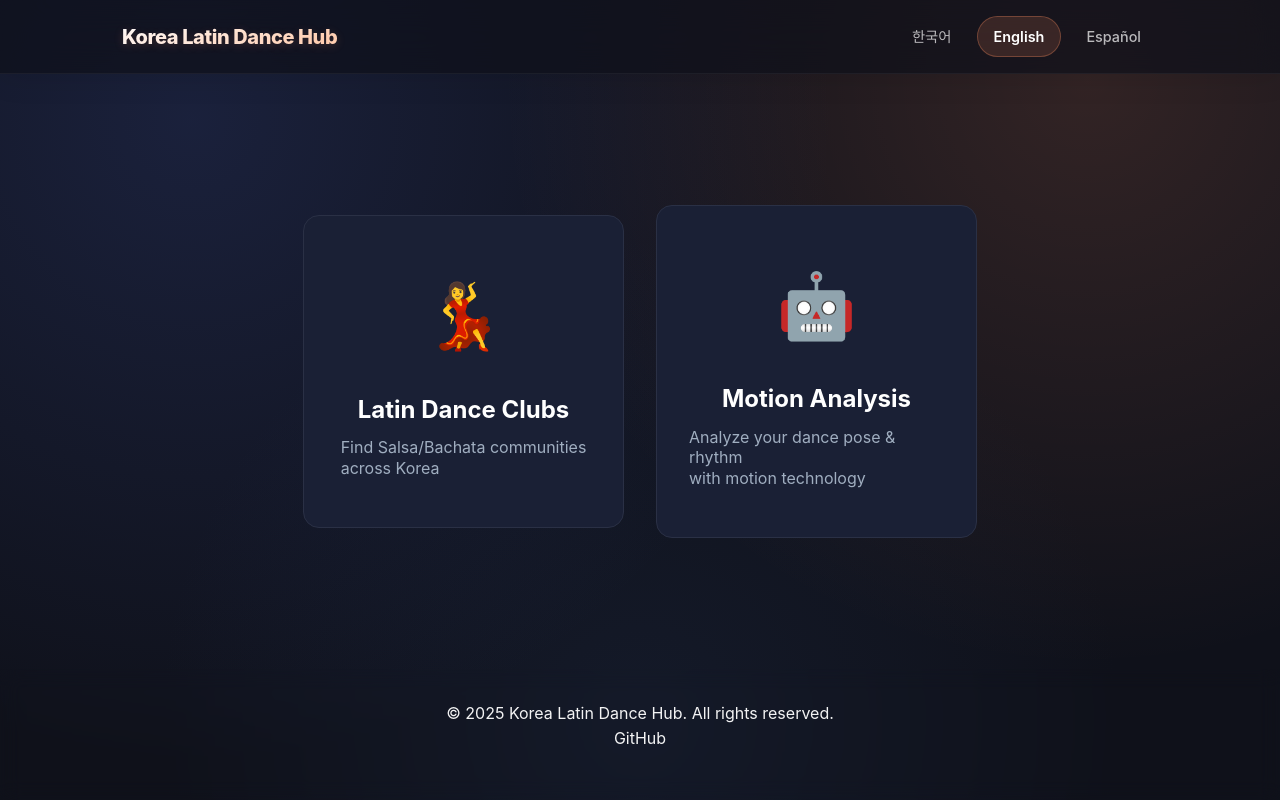
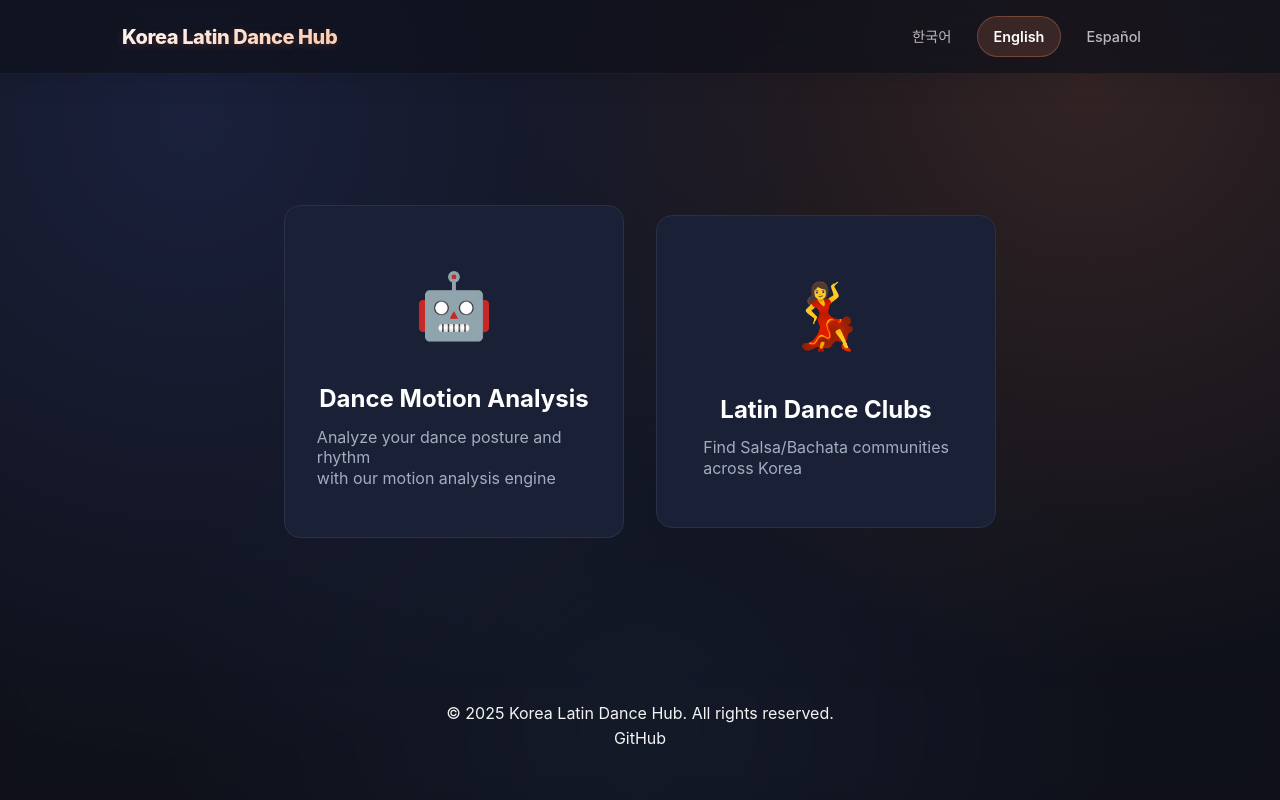
Before and after one commit to JangHyunGyu/latindance, a website: page index-en.html in a window 1280 px wide. Drawn offline with Linux system fonts and the light colour scheme; a web font is replaced by a local one.

Commit message:
style: 카드 레이아웃 및 텍스트 크기 조정으로 가독성 향상

```diff
--- a/index-en.html
+++ b/index-en.html
@@ -79,15 +79,15 @@
             justify-content: center;
             width: 100%;
             height: 100%;
-            gap: 1.5vh;
-            padding: 1vh 2rem;
+            gap: 1vh;
+            padding: 1vh 1.5rem;
             box-sizing: border-box;
         }
         .hub-card {
             background: #1a2035;
             border: 1px solid #2a3045;
             border-radius: 16px;
-            padding: 1.5vh 2rem;
+            padding: 1.5vh 1.5rem;
             width: 100%;
             max-width: 400px;
             transition: transform 0.2s, box-shadow 0.2s, border-color 0.2s;
@@ -98,7 +98,7 @@
             align-items: center;
             justify-content: center;
             flex: 1;
-            max-height: 25vh;
+            max-height: 20vh;
         }
         .hub-card:hover {
             transform: translateY(-5px);
@@ -106,18 +106,18 @@
             border-color: #e91e63;
         }
         .hub-icon {
-            font-size: 5vh;
+            font-size: 4vh;
             margin-bottom: 0.5vh;
         }
         .hub-title {
-            font-size: 2.2vh;
+            font-size: 2vh;
             font-weight: bold;
             margin-bottom: 0.5vh;
             color: #fff;
         }
         .hub-desc {
             color: #a0aec0;
-            font-size: 1.5vh;
+            font-size: 1.3vh;
             line-height: 1.3;
         }
         .site-footer {
@@ -176,15 +176,15 @@
 
 	<main id="main" class="page" role="main">
         <div class="hub-container">
+            <a href="analysis-en.html" class="hub-card">
+                <div class="hub-icon">🤖</div>
+                <div class="hub-title">Dance Motion Analysis</div>
+                <div class="hub-desc">Analyze your dance posture and rhythm<br>with our motion analysis engine</div>
+            </a>
             <a href="clubs-en.html" class="hub-card">
                 <div class="hub-icon">💃</div>
                 <div class="hub-title">Latin Dance Clubs</div>
                 <div class="hub-desc">Find Salsa/Bachata communities<br>across Korea</div>
-            </a>
-            <a href="analysis-en.html" class="hub-card">
-                <div class="hub-icon">🤖</div>
-                <div class="hub-title">Motion Analysis</div>
-                <div class="hub-desc">Analyze your dance pose & rhythm<br>with motion technology</div>
             </a>
         </div>
 	</main>
```
Also changed, not shown: index-es.html (+12 -12 lines), index.html (+12 -12 lines).
